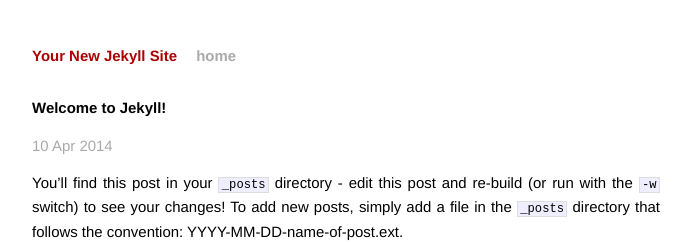
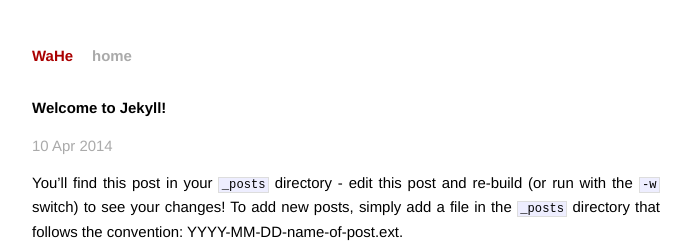
Before and after one commit to reklawnos/WaHe.github.io, a Jekyll site: the page built from _posts/2014-04-10-welcome-to-jekyll.markdown, in a window 1280 px wide. Shown: the top 243 px of the page, without its empty margins (294-985 px from the left). Built offline with Jekyll 4.4.1, drawn with Linux system fonts in a browser that asks for light colours; Markdown is read by kramdown in place of the engine named in the settings; some of the changed lines change nothing that is shown.

Commit message:
Changed title and names

```diff
--- a/_config.yml
+++ b/_config.yml
@@ -1,3 +1,3 @@
-name: Your New Jekyll Site
+name: WaHe
 markdown: redcarpet
 pygments: true
--- a/_layouts/default.html
+++ b/_layouts/default.html
@@ -33,8 +33,8 @@
             </div>
             <div class="contact">
               <p>
-                <a href="https://github.com/yourusername">github.com/yourusername</a><br />
-                <a href="https://twitter.com/yourusername">twitter.com/yourusername</a><br />
+                <a href="https://github.com/wahe">github.com/yourusername</a><br />
+                <a href="https://twitter.com/wa__he">twitter.com/yourusername</a><br />
               </p>
             </div>
           </div>
```
